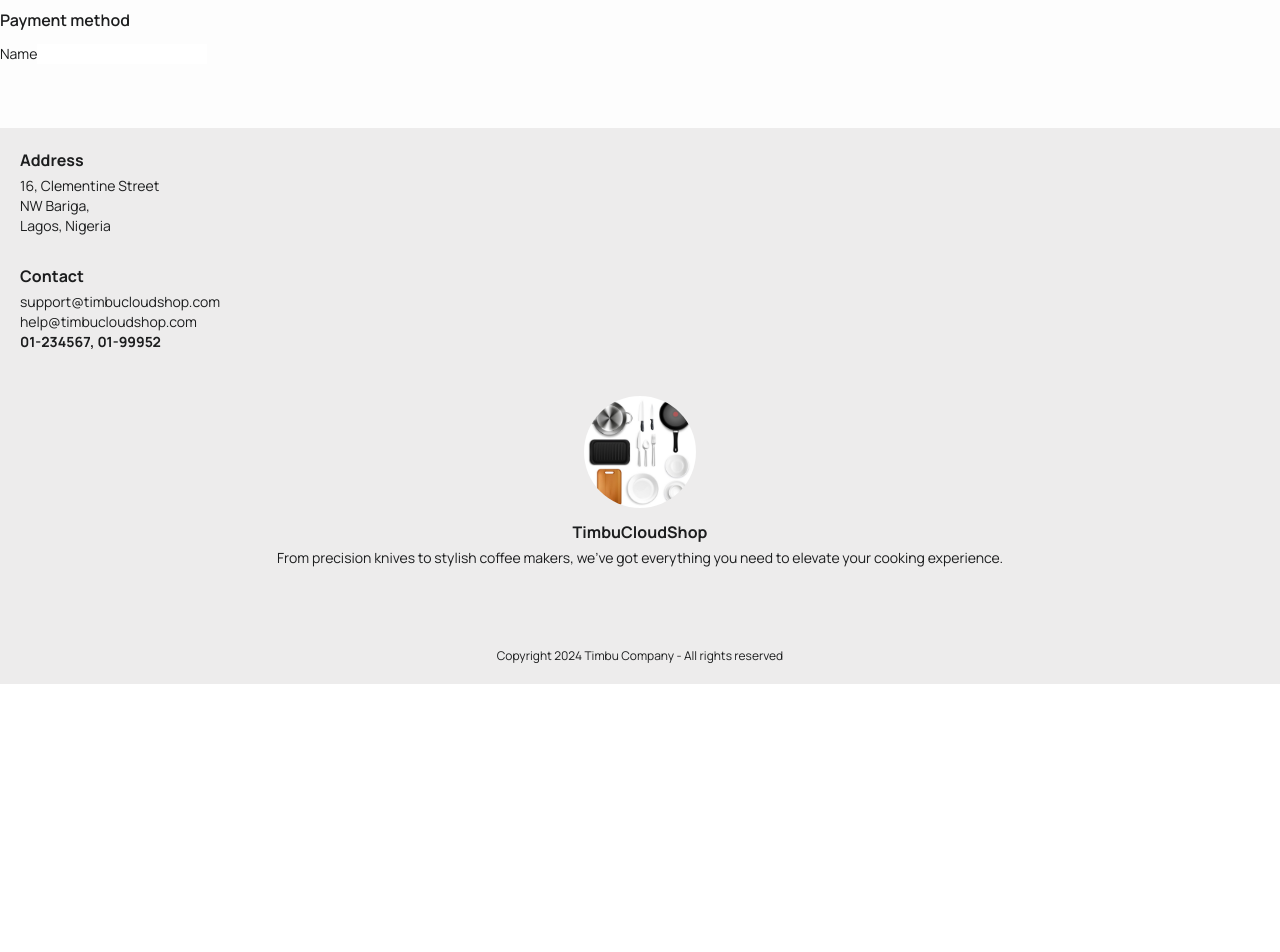
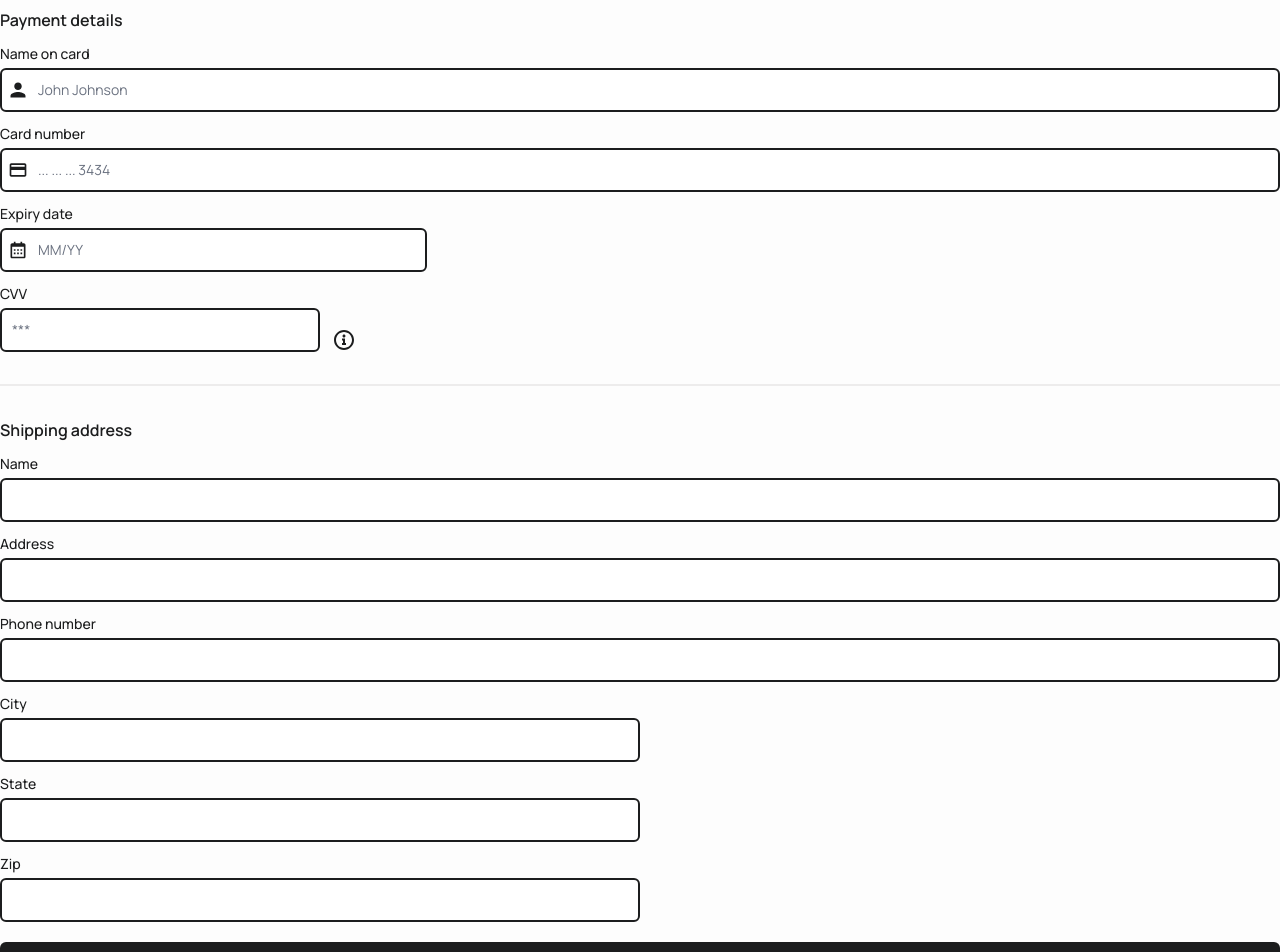
Before and after one commit to kushyzee/timbu-cloud-shop, a React (Vite) app: page /checkout in a window 1280 px wide. Shown: the part 300-1252 px from the top of the page. Before the commit the page ends 984 px from the top, so only its background shows below. Built offline with nearby package versions, Linux system fonts and the light colour scheme.

Commit message:
Updated UI

```diff
--- a/package.json
+++ b/package.json
@@ -11,6 +11,7 @@
   },
   "dependencies": {
     "@headlessui/react": "^2.1.2",
+    "@tailwindcss/forms": "^0.5.7",
     "imagekitio-react": "^4.1.0",
     "react": "^18.3.1",
     "react-dom": "^18.3.1",
--- a/src/components/OrderSummary.jsx
+++ b/src/components/OrderSummary.jsx
@@ -1,29 +1,35 @@
 import React from "react";
 import { Link } from "react-router-dom";
 
-const OrderSummary = () => {
+const promoCode = () => {
   return (
-    <div className="border-customGray-300 mb-2 mt-16 gap-2 rounded-[10px] border-2 p-2.5 text-sm text-customGray-800 md:mb-0 md:mt-0 lg:text-base">
-      <div className="mb-5 w-full rounded-md bg-customTeal py-2.5 text-center text-base font-semibold">
-        <h3 className="lg:text-xl">Order Summary</h3>
-      </div>
     <form>
-        <label htmlFor="name" className="mb-1 block font-semibold">
+      <label htmlFor="promoCode" className="mb-1 block font-semibold">
         Enter promo code
       </label>
       <div className="border-customGray-300 mb-7 flex items-center justify-between gap-2 border-b-2 pb-5">
         <input
           type="text"
-            id="name"
+          id="promoCode"
           placeholder="Promo code"
-            className="block w-full rounded-md border-2 px-2.5 py-2"
+          className="block w-full rounded-md border px-2.5 py-2 focus:outline-none focus:border-customGray-800 focus:ring-customGray-800 focus:ring-1"
         />
         <button className="block rounded-md bg-customGray-800 px-5 py-2.5 text-center text-customGray-50">
           Apply
         </button>
       </div>
     </form>
+  );
+};
 
+const OrderSummary = ({ isCart=true }) => {
+  return (
+    <div className="border-customGray-300 mb-2 mt-16 gap-2 rounded-[10px] border-2 p-2.5 text-sm text-customGray-800 md:mb-0 md:mt-0 lg:text-base">
+      <div className="mb-5 w-full rounded-md bg-customTeal py-2.5 text-center text-base font-semibold">
+        <h3 className="lg:text-xl">Order Summary</h3>
+      </div>
+
+      {isCart && promoCode()}
       <div className="flex flex-col gap-4 font-semibold">
         <div className="flex items-center justify-between">
           <p>Subtotal</p>
@@ -42,12 +48,8 @@ const OrderSummary = () => {
           <p>N9,999.98</p>
         </div>
       </div>
-      <Link
-        to="/checkout"
-        className="mt-6 block rounded-md bg-customGray-800 px-5 py-2.5 text-center text-customGray-50"
-      >
-        Checkout
-      </Link>
+      {isCart && <Link to="/checkout" className="mt-6 block rounded-md bg-customGray-800 px-5 py-2.5 text-center text-customGray-50">Checkout</Link>}
+
     </div>
   );
 };
--- a/src/components/PaymentDetails.jsx
+++ b/src/components/PaymentDetails.jsx
@@ -1,17 +1,201 @@
-import React from 'react'
+import { IoMdPerson } from "react-icons/io";
+import { MdOutlineCreditCard } from "react-icons/md";
+import { BiCalendar } from "react-icons/bi";
+import { RiInformation2Line } from "react-icons/ri";
+import { Link } from "react-router-dom";
+import OrderSummary from "./OrderSummary";
 
 const PaymentDetails = () => {
   return (
     <div>
-      <h2 className="font-semibold text-base mb-3">Payment method</h2>
-      <form>
-        <label htmlFor="name">Name</label>
-        <input type="text" name="name" />
+      <h2 className="font-semibold text-base mb-3">Payment details</h2>
+      <form className="pb-12 border-b-2 border-customGray-400">
+        <div className="grid gap-3 mb-8 pb-8 border-b-2 border-customGray-400">
+          <div>
+            <label
+              htmlFor="cardName"
+              className="block text-sm font-medium mb-1"
+            >
+              Name on card
+            </label>
+            <div className="relative">
+              <input
+                required
+                type="text"
+                id="cardName"
+                placeholder="John Johnson"
+                autoComplete="cc-name"
+                className="w-full rounded-md border-2 border-customGray-800 pl-9 pr-5 text-sm py-2.5 focus:outline-none focus:border-customGray-600 focus:ring-customGray-600 focus:ring-1"
+              />
+
+              <span className="pointer-events-none absolute inset-y-0 start-2 grid place-content-center text-xl">
+                <IoMdPerson />
+              </span>
+            </div>
+          </div>
+
+          <div>
+            <label
+              htmlFor="cardNumber"
+              className="block text-sm font-medium mb-1"
+            >
+              Card number
+            </label>
+            <div className="relative">
+              <input
+                required
+                type="number"
+                id="cardNumber"
+                placeholder="... ... ... 3434"
+                autoComplete="cc-number"
+                className="w-full rounded-md border-2 border-customGray-800 pl-9 pr-5 text-sm py-2.5 focus:outline-none focus:border-customGray-600 focus:ring-customGray-600 focus:ring-1"
+              />
+
+              <span className="pointer-events-none absolute inset-y-0 start-2 grid place-content-center text-xl">
+                <MdOutlineCreditCard />
+              </span>
+            </div>
+          </div>
+
+          <div>
+            <label htmlFor="expiry" className="block text-sm font-medium mb-1">
+              Expiry date
+            </label>
+            <div className="relative">
+              <input
+                required
+                type="number"
+                id="expiry"
+                autoComplete="cc-exp"
+                placeholder="MM/YY"
+                className="w-1/3 rounded-md border-2 border-customGray-800 pl-9 pr-5 text-sm py-2.5 focus:outline-none focus:border-customGray-600 focus:ring-customGray-600 focus:ring-1"
+              />
+
+              <span className="pointer-events-none absolute inset-y-0 start-2 grid place-content-center text-xl">
+                <BiCalendar />
+              </span>
+            </div>
+          </div>
+
+          <div>
+            <label htmlFor="cvv" className="block text-sm font-medium mb-1">
+              CVV
+            </label>
+            <div className="flex gap-3 items-end">
+              <input
+                required
+                type="password"
+                id="cvv"
+                autoComplete="cc-csc"
+                placeholder="***"
+                className="w-1/4 rounded-md border-2 border-customGray-800 p-2.5 text-sm focus:outline-none focus:border-customGray-600 focus:ring-customGray-600 focus:ring-1"
+              />
+              <RiInformation2Line className="inline-block text-2xl" />
+            </div>
+          </div>
+        </div>
+
+        <div>
+          <h2 className="font-semibold text-base mb-3">Shipping address</h2>
+          <div className="grid gap-3">
+            <div>
+              <label htmlFor="name" className="block text-sm font-medium mb-1">
+                Name
+              </label>
+              <div>
+                <input
+                  required
+                  type="text"
+                  id="name"
+                  autoComplete="name"
+                  className="w-full rounded-md border-2 border-customGray-800 p-2.5 text-sm focus:outline-none focus:border-customGray-600 focus:ring-customGray-600 focus:ring-1"
+                />
+              </div>
+            </div>
+
+            <div>
+              <label htmlFor="address" className="block text-sm font-medium mb-1">
+                Address
+              </label>
+              <div>
+                <input
+                  required
+                  type="text"
+                  id="address"
+                  autoComplete="street-address"
+                  className="w-full rounded-md border-2 border-customGray-800 p-2.5 text-sm focus:outline-none focus:border-customGray-600 focus:ring-customGray-600 focus:ring-1"
+                />
+              </div>
+            </div>
+
+            <div>
+              <label htmlFor="phone" className="block text-sm font-medium mb-1">
+                Phone number
+              </label>
+              <div>
+                <input
+                  required
+                 type="tel"
+                 id="phone"
+                  autoComplete="tel"
+                  className="w-full rounded-md border-2 border-customGray-800 p-2.5 text-sm focus:outline-none focus:border-customGray-600 focus:ring-customGray-600 focus:ring-1"
+                />
+              </div>
+            </div>
+
+            <div>
+              <label htmlFor="city" className="block text-sm font-medium mb-1">
+                City
+              </label>
+              <div>
+                <input
+                  required
+                  type="text"
+                  id="city"
+                  autoComplete="address-level2"
+                  className="w-1/2 rounded-md border-2 border-customGray-800 p-2.5 text-sm focus:outline-none focus:border-customGray-600 focus:ring-customGray-600 focus:ring-1"
+                />
+              </div>
+            </div>
+
+            <div>
+              <label htmlFor="state" className="block text-sm font-medium mb-1">
+                State
+              </label>
+              <div>
+                <input
+                  required
+                  type="text"
+                  id="state"
+                  autoComplete="address-level1"
+                  className="w-1/2 rounded-md border-2 border-customGray-800 p-2.5 text-sm focus:outline-none focus:border-customGray-600 focus:ring-customGray-600 focus:ring-1"
+                />
+              </div>
+            </div>
+
+            <div>
+              <label htmlFor="zip" className="block text-sm font-medium mb-1">
+                Zip
+              </label>
+              <div>
+                <input
+                  required
+                  type="number"
+                  id="zip"
+                  autoComplete="postal-code"
+                  className="w-1/2 rounded-md border-2 border-customGray-800 p-2.5 text-sm focus:outline-none focus:border-customGray-600 focus:ring-customGray-600 focus:ring-1"
+                />
+              </div>
+            </div>
+          </div>
+        </div>
+
+        <Link className="mt-5 block text-center text-sm font-semibold bg-customGray-800 text-customGray-50 rounded-md py-2.5 px-4" to="/payment-success">Pay now</Link>
       </form>
+
+      <OrderSummary isCart={false} />
     </div>
+  );
+};
 
-
-    )
-}
-
-export default PaymentDetails
+export default PaymentDetails;
--- a/src/pages/Cart.jsx
+++ b/src/pages/Cart.jsx
@@ -15,7 +15,8 @@ const Cart = () => {
           <PageLabel name="Cart" page="/" />
           <p className="text-sm font-medium">1 item</p>
         </div>
-          <div className="font-sm border-customGray-300 mb-2 flex items-center justify-start gap-2 rounded-[10px] border-2 p-2.5">
+
+        <div className="font-sm border-customGray-300 mb-2 flex items-center justify-start gap-2 rounded-[10px] border-2 p-2.5">
             <div className="aspect-square h-28">
               <img
                 src={product.image}
--- a/src/pages/Checkout.jsx
+++ b/src/pages/Checkout.jsx
@@ -8,7 +8,6 @@ const Checkout = () => {
         <PageLabel name="Checkout" page="/cart" />
         <div className="mt-5 border-b-2 border-customGray-400 pb-10">
           <h2 className="font-semibold text-base mb-3">Payment method</h2>
-
           <RadioButtons />
         </div>
 
--- a/tailwind.config.js
+++ b/tailwind.config.js
@@ -21,5 +21,7 @@ export default {
       },
     },
   },
-  plugins: [],
+  plugins: [
+    require('@tailwindcss/forms')
+  ],
 };
```
Also changed, not shown: src/components/RadioButtons.jsx (+8 -6 lines), 1 other file (tests, documents, lock files or other folders). Lines whose indentation alone changed are shown as unchanged.
